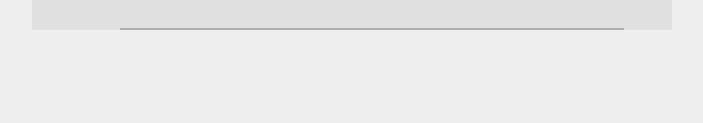
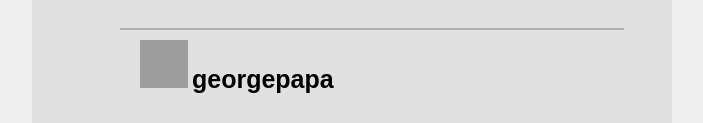
Before and after one commit to stavzog/craftoleague, a plain HTML site: page members.html in a window 1280 px wide. Shown: the part 3140-3263 px from the top of the page, without its empty margins (288-991 px from the left). Before the commit the page ends 3170 px from the top, so only its background shows below. Drawn offline with Linux system fonts and the light colour scheme; grey boxes are pictures that could not be loaded; a web font is replaced by a local one.

Commit message:
Update members.html

```diff
--- a/members.html
+++ b/members.html
@@ -141,6 +141,10 @@
 							<img src="http://icons.iconarchive.com/icons/graphicloads/100-flat/256/contact-icon.png">
 							<h2>TeamPlz</h2>
 						</li>
+						<li>
+							<img src="https://minotar.net/helm/georgepapa"/>
+							<h2>georgepapa</h2>
+						</li>
 					</ul>
 				</div>
 			</div>
```
